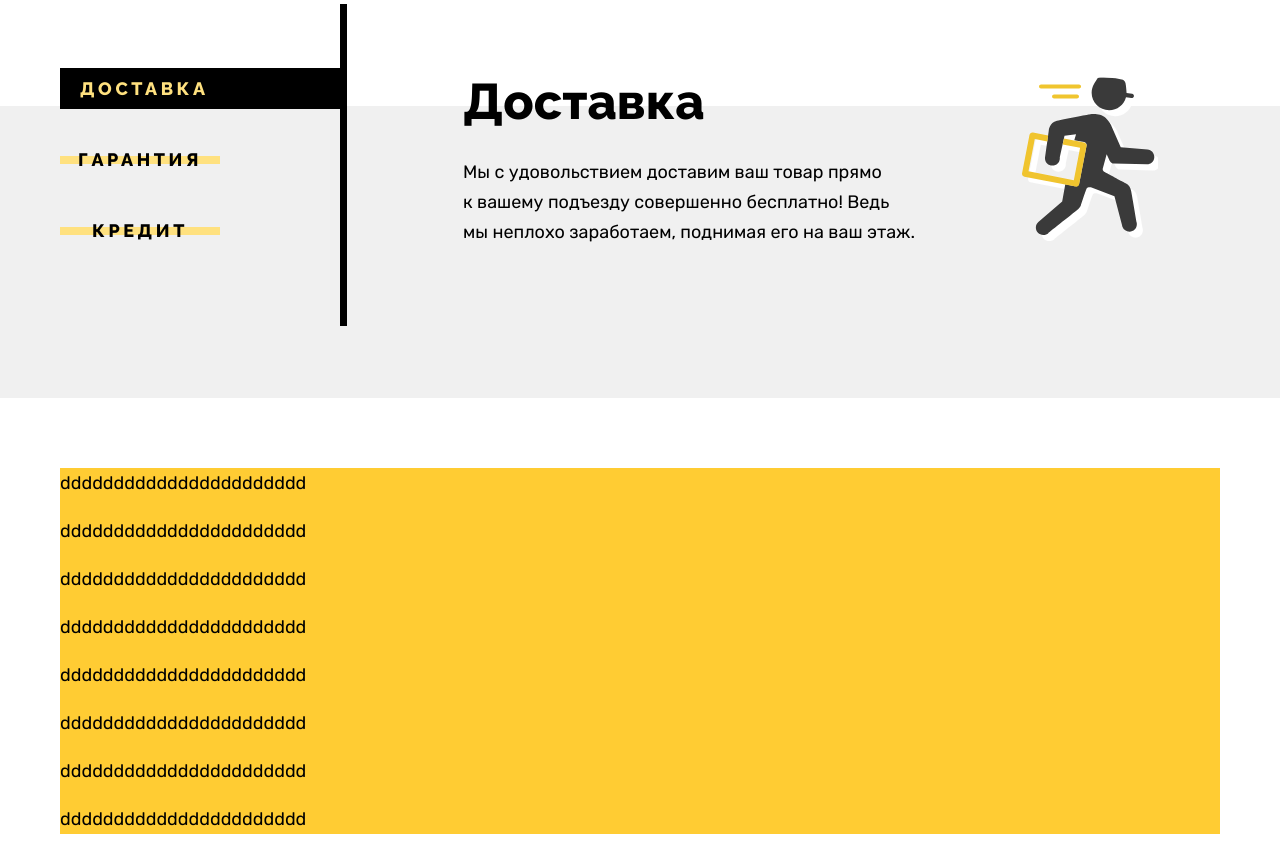
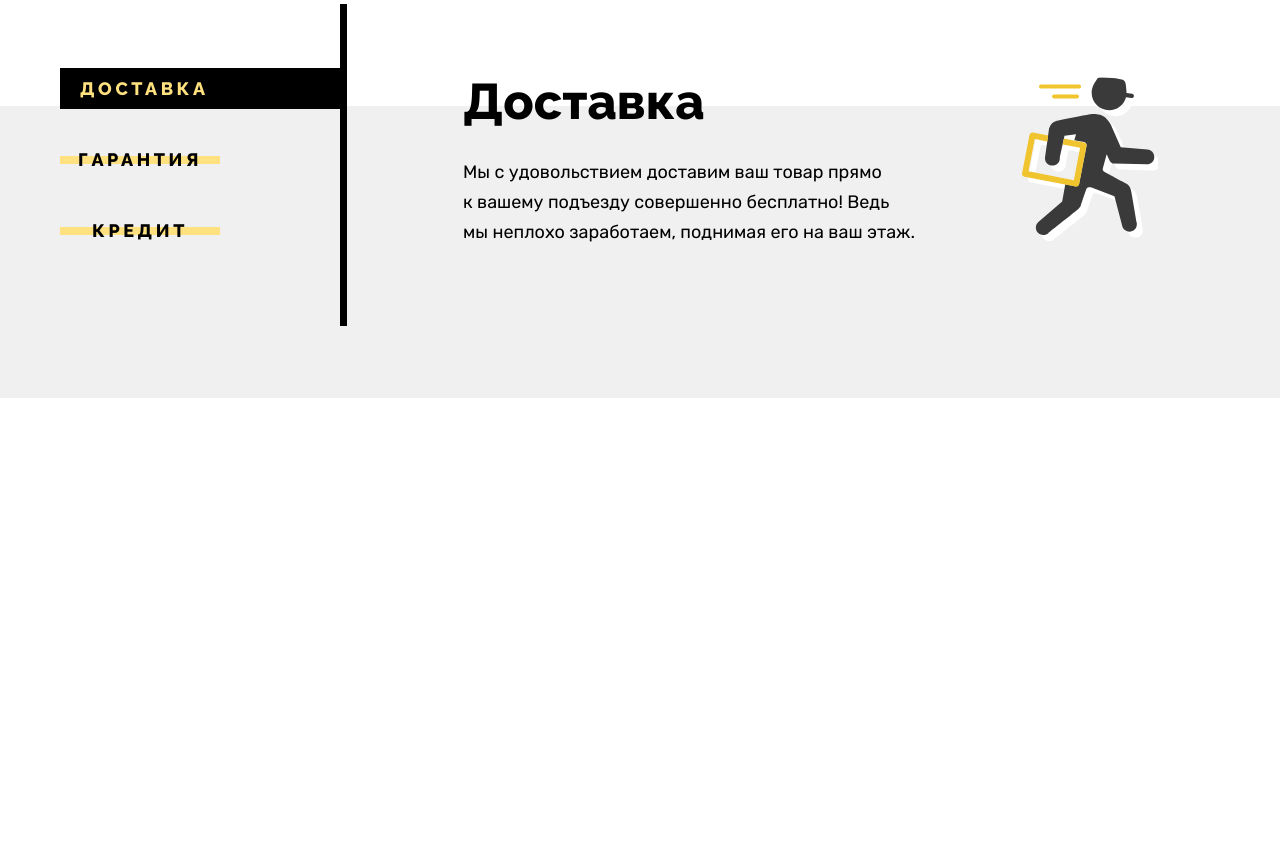
Before and after one commit to htmlacademy-htmlcss/1981559-device-34, a plain HTML site: page index.html in a window 1280 px wide. Shown: the part 1090-1942 px from the top of the page. After the commit the page ends 1488 px from the top, so only its background shows below. Drawn offline with Linux system fonts and the light colour scheme.

Commit message:
Преимущества

```diff
--- a/index.html
+++ b/index.html
@@ -361,61 +361,16 @@
             </li>
             <li class="credit-block">
               <p class="advantages-title">Кредит</p>
-              <p class="advantages-description">Залезть в&nbsp;долговую яму стало проще! Кредитные консультанты подберут для вас наиболее выгодные условия кредита. Выгодные для банка, разумеется.</p>
+              <p class="advantages-description">Залезть в&nbsp;долговую яму стало проще! Кредитные консультанты подберут
+                для вас наиболее выгодные условия кредита. Выгодные для банка, разумеется.</p>
             </li>
           </ul>
         </div>
       </section>
       <!-- Центровка страницы main-->
       <div class="page-main-container">
-        <section class="next-section">
-<p>ddddddddddddddddddddddd</p>
-<p>ddddddddddddddddddddddd</p>
-<p>ddddddddddddddddddddddd</p>
-<p>ddddddddddddddddddddddd</p>
-<p>ddddddddddddddddddddddd</p>
-<p>ddddddddddddddddddddddd</p><p>ddddddddddddddddddddddd</p>
-<p>ddddddddddddddddddddddd</p>
-</section>
       </div>
     </main>
-    <!--
-
-      <a class="rare-deliver-item">Доставим редкий товар под заказ<span class="information-icon"></span></a>
-
-
-      Описание компании и ее контакты
-      <section class="contacts">
-
-        <div class="contacts-container">
-          <h1 class="contacts-title">О нас</h1>
-          <p class="contacts-text">Огромный выбор гаджетов не оставит равнодушным гика, который есть в каждом из нас.</p>
-          <p class="contacts-text">Мы можем доставить ваш товар в самые отдалённые уголки России транспортными компаниями:</p>
-          <ul class="transport-companies">
-            <li class="transport-company">Меловые линии</li>
-            <li class="transport-company">СДИК</li>
-            <li class="transport-company">ТоксБерри</li>
-          </ul>
-          <button class="contact-us-button" type="button">Подробнее о нас</button>
-        </div>
-
-        <div class="contacts-container">
-          <h1 class="contacts-title">Контакты</h1>
-          <p class="contacts-text">Вы можете забрать товар сами, заехав в наш офис. Заодно сможете проверить работоспособность покупки.</p>
-        </div>
-
-      </section>
-
-      <section class="mailing">
-        <h1 class="visually-hidden">Подписка на рассылку</h1>
-      </section>
-    </main>
-
-    Подвал
-    <footer class="main-footer">
-
-    </footer> -->
-
   </body>
 
 </html>
--- a/styles/styles.css
+++ b/styles/styles.css
@@ -793,8 +793,8 @@ body {
   color: rgba(255, 225, 127, 0.5);
 }
 
-.selected-advantages-button:active  {
- color: rgba(255, 225, 127, 0.3);
+.selected-advantages-button:active {
+  color: rgba(255, 225, 127, 0.3);
 }
 
 .selected-advantages-button:focus-visible {
```
